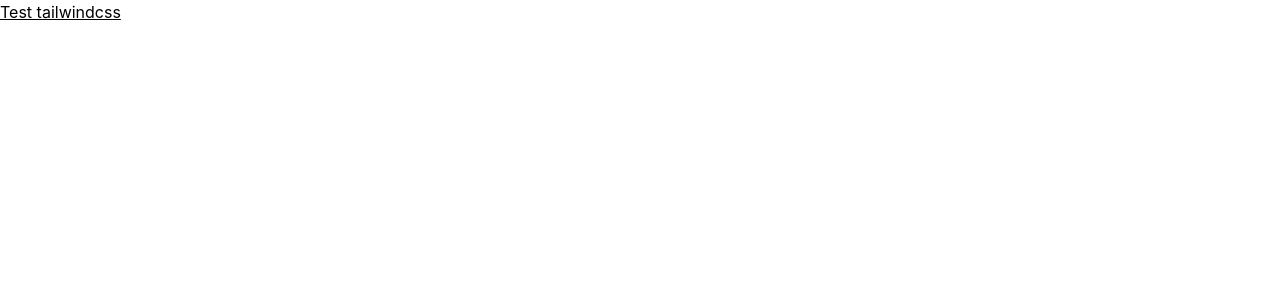
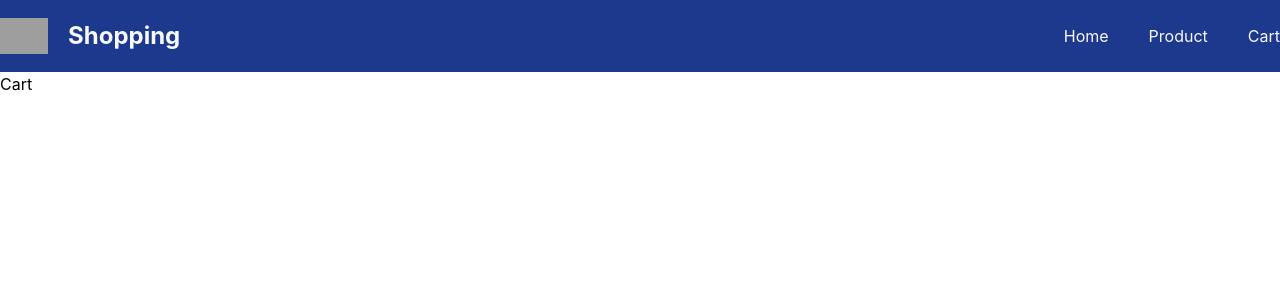
Before and after one commit to Rathanak-Phan/product-store-react-router, a React (Vite) app: page /cart in a window 1280 px wide. Shown: the top 300 px of the page. Built offline with nearby package versions, Linux system fonts and the light colour scheme; grey boxes are pictures that could not be loaded.

Commit message:
Static route

```diff
--- a/package.json
+++ b/package.json
@@ -13,6 +13,7 @@
     "@tailwindcss/vite": "^4.3.3",
     "react": "^19.2.8",
     "react-dom": "^19.2.8",
+    "react-router-dom": "^7.18.4",
     "tailwindcss": "^4.3.3"
   },
   "devDependencies": {
--- a/src/App.jsx
+++ b/src/App.jsx
@@ -1,10 +1,25 @@
+import { BrowserRouter, Routes, Route } from 'react-router-dom'
 import './App.css'
+import Home from './page/Home'
+import Product from './page/Product'
+import Cart from './page/Cart'
+import Header from './components/Header'
 
 function App() {
 
   return (
     <>
-      <h1 className='underline'>Test tailwindcss</h1>
+
+      <BrowserRouter>
+        {/*  */}
+        <Header />
+
+        <Routes>
+          <Route path='/' element={<Home />}/>
+          <Route path='/products' element={<Product />} />
+          <Route path='/cart' element={<Cart />} />
+        </Routes>
+      </BrowserRouter>
     </>
   )
 }
--- /dev/null
+++ b/src/components/Header.jsx
@@ -0,0 +1,30 @@
+import React from "react";
+import { Link } from "react-router-dom";
+
+function Header() {
+  return (
+    <header className="w-full h-18 text-gray-50 bg-blue-900 flex justify-center">
+      <div className="w-7xl flex items-center justify-between">
+        {/* logo */}
+        <div className="flex items-center gap-5">
+          <img
+            className="w-12"
+            src="https://i.pinimg.com/736x/8b/1a/f8/8b1af871b2fbfae24e4cdcddb0b4af7f.jpg"
+            alt=""
+          />
+          <h2 className="text-2xl font-bold">Shopping</h2>
+        </div>
+
+        <nav>
+          <ul className="flex items-center gap-10">
+            <Link to={"/"}>Home</Link>
+            <Link to={"/products"}>Product</Link>
+            <Link to={"/cart"}>Cart</Link>
+          </ul>
+        </nav>
+      </div>
+    </header>
+  );
+}
+
+export default Header;
--- /dev/null
+++ b/src/page/Cart.jsx
@@ -0,0 +1,9 @@
+import React from 'react'
+
+function Cart() {
+  return (
+    <div>Cart</div>
+  )
+}
+
+export default Cart
--- /dev/null
+++ b/src/page/Home.jsx
@@ -0,0 +1,9 @@
+import React from 'react'
+
+function Home() {
+  return (
+    <div>Home</div>
+  )
+}
+
+export default Home
--- /dev/null
+++ b/src/page/Product.jsx
@@ -0,0 +1,9 @@
+import React from 'react'
+
+function Product() {
+  return (
+    <div>Product</div>
+  )
+}
+
+export default Product
```
Also changed, not shown: 1 other file (tests, documents, lock files or other folders).
